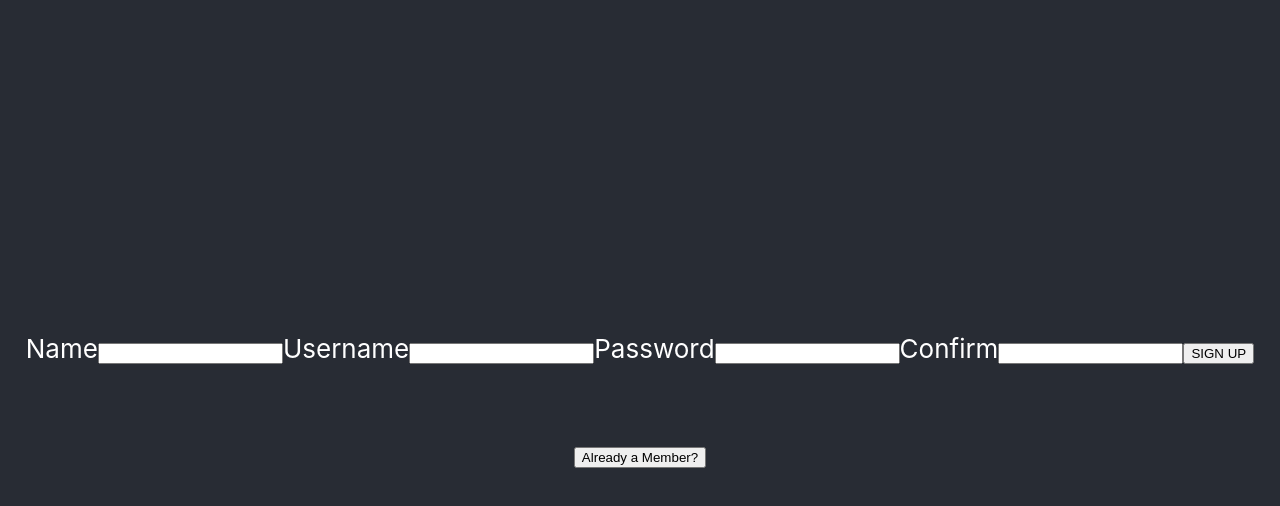
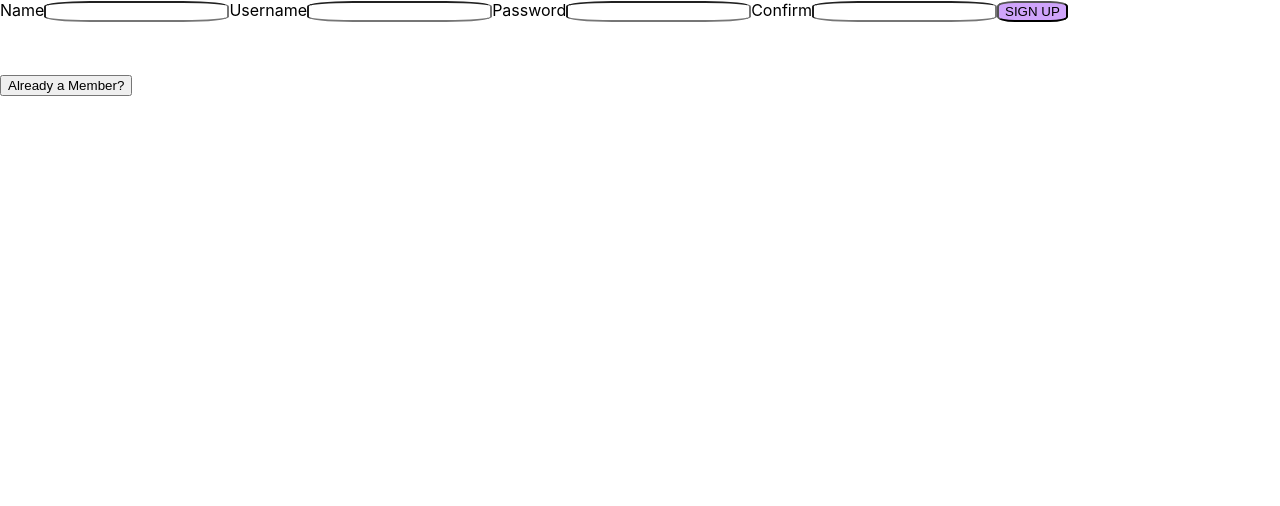
Before and after one commit to hamilton-mike/Abacus, a React (Create React App) app: page / in a window 1280 px wide. Shown: the top 506 px of the page. Built offline with nearby package versions, Linux system fonts and the light colour scheme.

Commit message:
Add White Background to Login & Sign Up Pages

```diff
--- a/src/App.js
+++ b/src/App.js
@@ -1,5 +1,4 @@
-import logo from "./logo.svg";
-import "./App.css";
+
 import { getUser } from "./Utilities/user-service";
 import { useState } from "react";
 import SignUpForm from "./Components/SignUpForm/SignUpForm";
--- a/src/Components/LoginForm/LoginForm.jsx
+++ b/src/Components/LoginForm/LoginForm.jsx
@@ -1,4 +1,5 @@
 import { useState } from "react";
+import { InputStyle, BtnStyle } from "./LoginFormStyles.js";
 import * as usersService from "../../Utilities/user-service";
 
 export default function LoginForm({ setUser }) {
@@ -31,7 +32,7 @@ export default function LoginForm({ setUser }) {
       <div className="form-container" onSubmit={handleSubmit}>
         <form autoComplete="off">
           <label>Username</label>
-          <input
+          <InputStyle
             type="text"
             name="user"
             value={credentials.user}
@@ -39,16 +40,16 @@ export default function LoginForm({ setUser }) {
             required
           />
           <label>Password</label>
-          <input
+          <InputStyle
             type="password"
             name="password"
             value={credentials.password}
             onChange={handleChange}
             required
           />
-          <button type="submit" className="button">
+          <BtnStyle type="submit" className="button">
             LOG IN
-          </button>
+          </BtnStyle>
         </form>
       </div>
       <p className="error-message">&nbsp;{error}</p>
--- /dev/null
+++ b/src/Components/LoginForm/LoginFormStyles.js
@@ -0,0 +1,11 @@
+import styled from "styled-components";
+
+export const InputStyle = styled.input`
+border-radius: 25%;
+`
+
+
+export const BtnStyle = styled.button `
+border-radius: 25%;
+background-color: #CFA4FB;
+`
--- a/src/Components/SignUpForm/SignUpForm.jsx
+++ b/src/Components/SignUpForm/SignUpForm.jsx
@@ -1,4 +1,5 @@
 import React, { Component } from "react";
+import { InputStyle, BtnStyle, BG } from "./SignUpFormStyles.js";
 import { signUp } from "../../Utilities/user-service";
 
 export default class SignUpForm extends Component {
@@ -43,11 +44,11 @@ export default class SignUpForm extends Component {
   render() {
     const disable = this.state.password !== this.state.confirm;
     return (
-      <div>
+      <BG>
         <div className="form-container">
           <form autoComplete="off" onSubmit={this.handleSubmit}>
             <label>Name</label>
-            <input
+            <InputStyle
               type="text"
               name="name"
               value={this.state.name}
@@ -55,7 +56,7 @@ export default class SignUpForm extends Component {
               required
             />
             <label>Username</label>
-            <input
+            <InputStyle
               type="text"
               name="user"
               value={this.state.user}
@@ -63,7 +64,7 @@ export default class SignUpForm extends Component {
               required
             />
             <label>Password</label>
-            <input
+            <InputStyle
               type="password"
               name="password"
               value={this.state.password}
@@ -71,20 +72,20 @@ export default class SignUpForm extends Component {
               required
             />
             <label>Confirm</label>
-            <input
+            <InputStyle
               type="password"
               name="confirm"
               value={this.state.confirm}
               onChange={this.handleChange}
               required
             />
-            <button type="submit" disabled={disable}>
+            <BtnStyle type="submit" disabled={disable}>
               SIGN UP
-            </button>
+            </BtnStyle>
           </form>
         </div>
         <p className="error-message">&nbsp;{this.state.error}</p>
-      </div>
+      </BG>
     );
   }
 }
--- /dev/null
+++ b/src/Components/SignUpForm/SignUpFormStyles.js
@@ -0,0 +1,16 @@
+import styled from "styled-components";
+
+export const InputStyle = styled.input`
+border-radius: 25%;
+`
+
+
+export const BtnStyle = styled.button`
+border-radius: 25%;
+background-color: #CFA4FB;
+`
+
+export const BG = styled.section`
+background-color: white;
+// margin: 10em 0;
+`
--- a/src/index.css
+++ b/src/index.css
@@ -5,6 +5,7 @@ body {
     sans-serif;
   -webkit-font-smoothing: antialiased;
   -moz-osx-font-smoothing: grayscale;
+  background-color: white;
 }
 
 code {
```
Also changed, not shown: public/imgs/abacus_logo.png (added).
